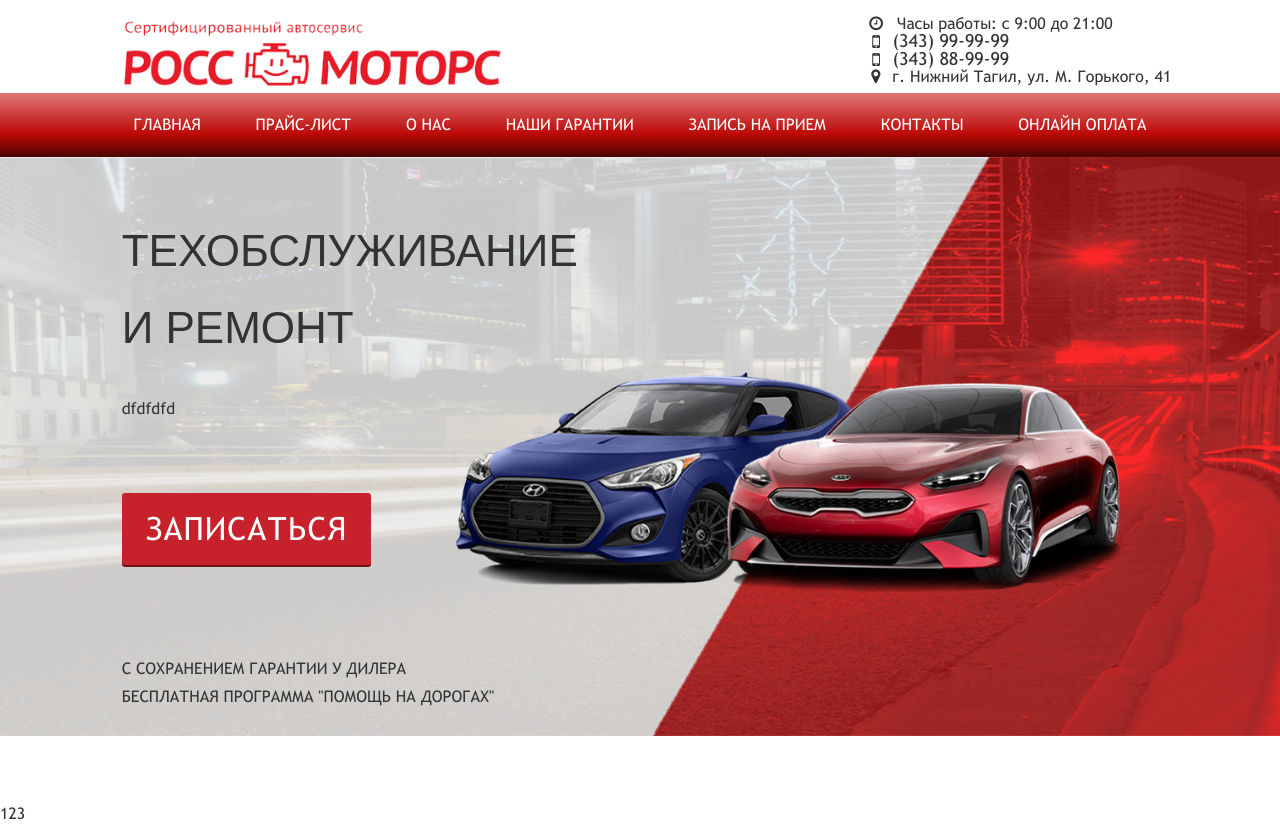
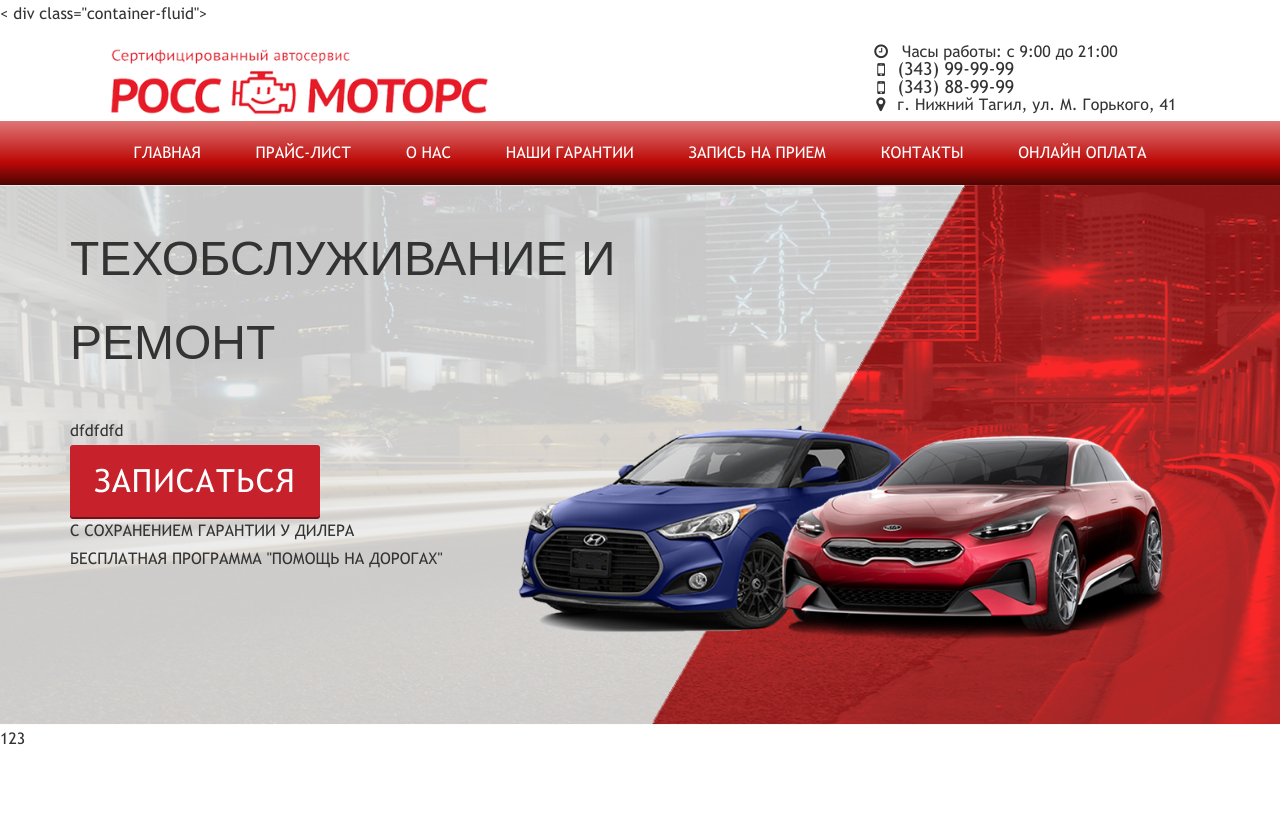
Before and after one commit to tov-jukov/ross-motors_ru, a website: page app/index.html in a window 1280 px wide. After the commit the page ends 800 px from the top, so only its background shows below. Drawn offline with nearby package versions, Linux system fonts and the light colour scheme; files that its build step writes are made by us from their sources.

Commit message:
edit container

```diff
--- a/app/index.html
+++ b/app/index.html
@@ -32,7 +32,7 @@
 
 <body>
     <header class="main-head">
-        <div class="container-fluid">
+        < div class="container-fluid">
             <div class="row">
                 <div class="mnu-line clearfix">
                     <div class="col-md-3 col-md-offset-1">
@@ -50,6 +50,7 @@
                     </div>
                 </div>
             </div>
+            <div class="container-fluid"><div class="row">
                 <div class="row">
                     <nav class="main-mnu main-mnu-bg">
                         <ul>
@@ -63,27 +64,36 @@
                         </ul>
                     </nav>
                 </div>
+            </div></div>
         </div>
-
         <div class="header-content clearfix">
-            <div class="bg-wraper">
-                <div class="col-md-5 col-md-offset-1 ">
-                    <h1 class="">Техобслуживание<br> и ремонт</h1>
+            <div class="container">
+                <div class="row">
+                    <div class="col-md-8">
+                        <h1 class="">Техобслуживание и ремонт</h1>
+                    </div>
+                </div>
+            </div>
+            <div class="container">
+                <div class="row">
+                    <div class="col-md-8">
                         <div class="logo-brands">dfdfdfd</div>
-
+                    </div>
+                </div>
+            </div>
+            <div class="container">
+                <div class="row">
+                    <div class="col-md-5">
                         <a href="#" class="button">Записаться</a>
-
                         <div class="garant">
-                        С сохранением гарантии у дилера<br>Бесплатная программа "Помощь на дорогах"
+                            С сохранением гарантии у дилера
+                            <br>Бесплатная программа "Помощь на дорогах"
                         </div>
-
-
-
                     </div>
-                <div class="col-md-6">
-
+                    <div class="col-md-7">
                         <div class="car-wrap">
-                        <img src="img/2car.png" alt="" class="car2">
+                            <img src="img/2car.png" alt="" class="car2 img-responsive">
+                        </div>
                     </div>
                 </div>
             </div>
@@ -91,8 +101,6 @@
     </header>
     123
     <div class="tmp tri"></div>
-
-
     <link rel="stylesheet" href="css/main.min.css">
     <script src="js/scripts.min.js"></script>
 </body>
--- a/app/sass/main.sass
+++ b/app/sass/main.sass
@@ -49,7 +49,7 @@ a
 	outline: none !important
 
 .main-head
-	min-height: 100vh
+	// min-height: 100vh
 
 .mnu-line
 	padding-top: 15px
@@ -107,7 +107,7 @@ nav
 
 h1
 	font:
-		size: 44px;
+		size: 48px;
 
 .phone
 	text-align: left
@@ -158,20 +158,22 @@ section, header
 	background-image: url(../img/city-night-light-road-bg0.png)
 	background-size: cover
 	background-position: top center
-	min-height: 550px
-	padding: 2% 0
+	min-height: 540px
+	// padding: 2% 0
 	h1
 		text-transform: uppercase
-		padding: 0px
+		padding: 0
 	.button
-		margin-top: 70px
+		// margin-top: 50px
 	.garant
-		margin-top: 90px
+		// margin-top: 70px
 		text-transform: uppercase
 	.car2
-		height: 220px
-		margin-top: 190px
-		margin-left: -200px
+		// display: block
+		// height: 220px
+		// max-width: 100%
+		margin-top: -20px
+		margin-left: -40px
 		// background-color: #FFF
 
 
@@ -181,14 +183,6 @@ h1, h2, h3, h4, h5, h6,
 .h1, .h2, .h3, .h4, .h5, .h6
 	font-family: "TrebuchetMSRegular", sans-serif
 	font-weight: normal
-
-.bg-wraper
-	background: #b3dced
-	background: -moz-linear-gradient(-45deg, #b3dced 0%, #29b8e5 50%, #bce0ee 100%)
-	background: -webkit-linear-gradient(-45deg, #b3dced 0%,#29b8e5 50%,#bce0ee 100%)
-	background: -o-linear-gradient(-45deg, #b3dced 0%,#29b8e5 50%,#bce0ee 100%)
-	background: linear-gradient(-45deg, #b3dced 0%,#29b8e5 50%,#bce0ee 100%)
-
 
 .button
 	display: inline-block
```
Lines whose indentation alone changed are shown as unchanged.
